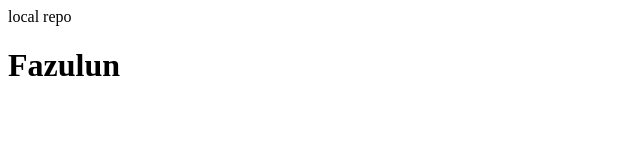
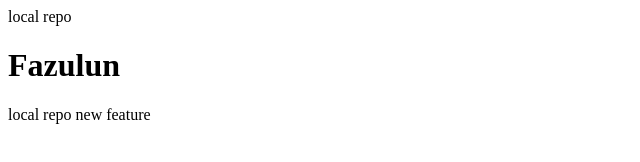
Before and after one commit to Kousar416/Localrepo, a plain HTML site: page index.html in a window 1280 px wide. Shown: the whole page, without its empty margins (0-640 px from the left). Drawn offline with Linux system fonts and the light colour scheme.

Commit message:
branch commt

```diff
--- a/index.html
+++ b/index.html
@@ -1,2 +1,4 @@
 <p>local repo</p>
 <h1>Fazulun</h1>
+
+<p>local repo new feature</p>
```
